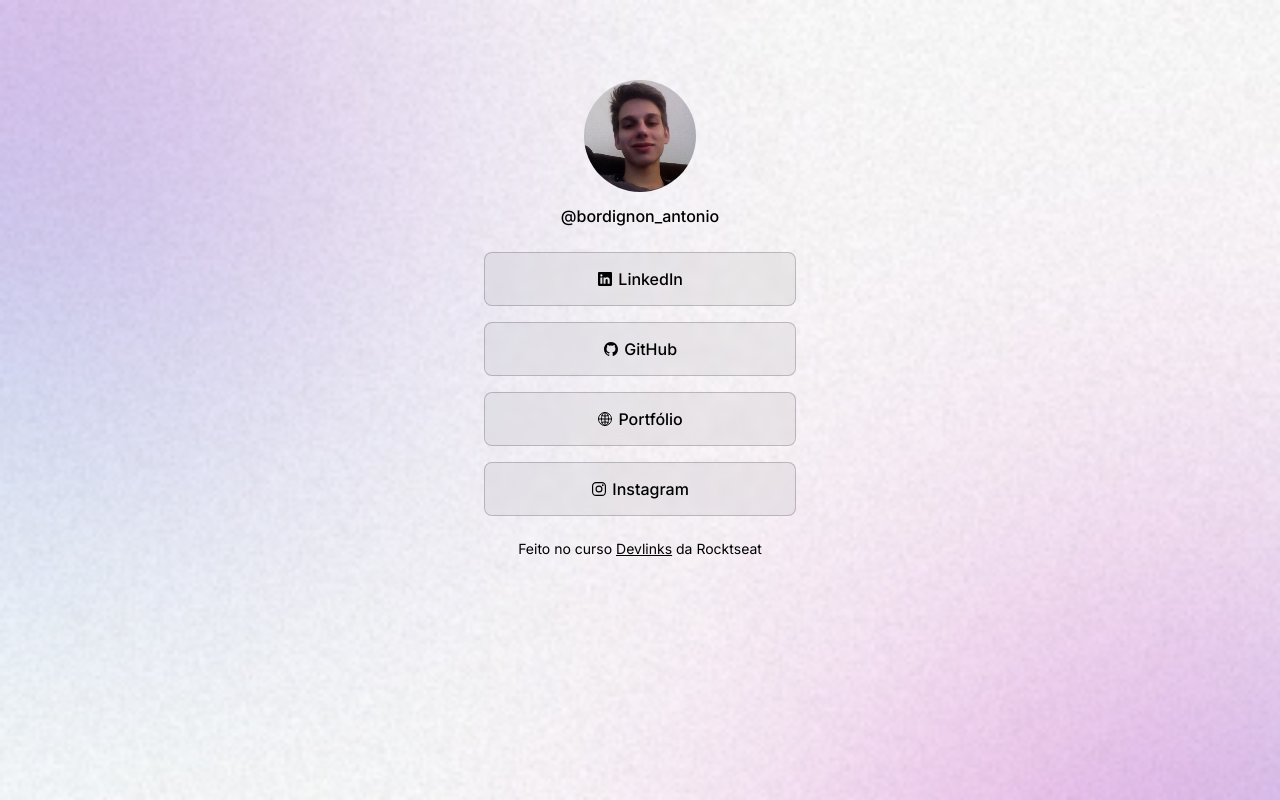
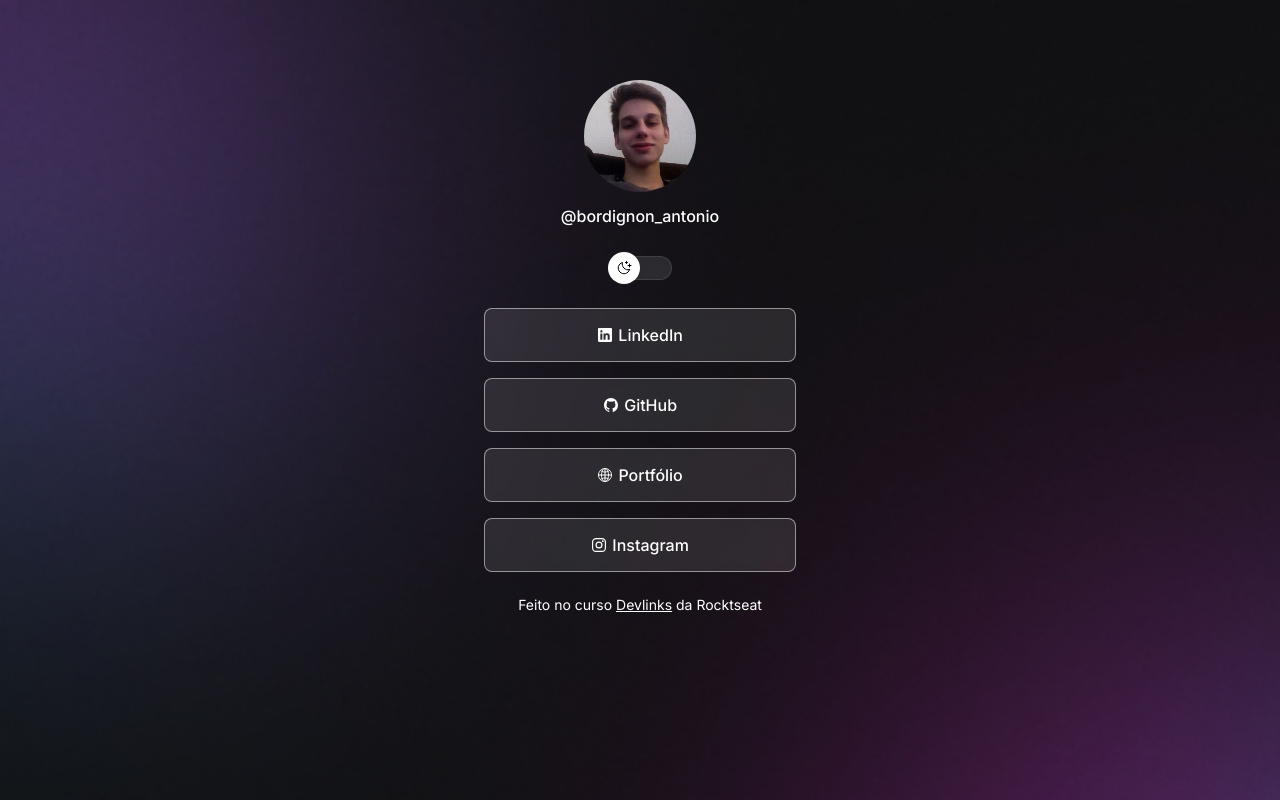
Before and after one commit to antoniobordignon/devlinks, a plain HTML site: page index.html in a window 1280 px wide. Drawn offline with nearby package versions, Linux system fonts and the light colour scheme.

Commit message:
making-the-toggle-button-to-screen-modes

```diff
--- a/index.html
+++ b/index.html
@@ -1,5 +1,5 @@
 <!DOCTYPE html>
-<html lang="en" class="light">
+<html lang="en" class="">
 <head>
     <link rel="preconnect" href="https://fonts.googleapis.com">
     <link rel="preconnect" href="https://fonts.gstatic.com" crossorigin>
@@ -15,6 +15,10 @@
         <div id="profile">
             <img class="round-img" src="./assets/avatar.jpg"  alt="Profile photo">
             <p>@bordignon_antonio</p>
+        </div>
+        <div id="switch">
+            <button></button>
+            <span></span>
         </div>
         <ul>
             <div class="shadow">
--- a/style.css
+++ b/style.css
@@ -10,6 +10,7 @@
     --stroke-color: rgba(255, 255, 255, 0.5);
     --surface-color: rgba(255, 255, 255, 0.1);
     --surface-color-hover: rgba(255, 255, 255, 0.05);
+    --switch-bg-url: url(./assets/moon-stars.svg);
 }
 
 .light {
@@ -18,6 +19,7 @@
     --stroke-color: rgba(0, 0, 0, 0.2);
     --surface-color: rgba(0, 0, 0, 0.05);
     --surface-color-hover: rgba(0, 0, 0, 0.02);
+    --switch-bg-url: url(./assets/sun.svg);
 }
 
 body {
@@ -48,16 +50,53 @@ body * {
 
 #profile p {
     font-weight: 500;
-    font-size: 16px;
     line-height: 24px;
     margin-top: 8px;
+
 }
+
+#switch {
+    position:  relative;
+    width: 64px;
+    margin: 4px auto;
+}
+
+#switch button {
+    width: 32px;
+    height: 32px;
+    background: white var(--switch-bg-url) no-repeat center;
+    border: 0;
+    border-radius: 50%;
+    position: absolute;
+    z-index: 1;
+    lef: 0;
+    top: 50%;
+    transform: translateY(-50%)
+}
+
+#switch span {
+    display: block;
+    width: 64px;
+    height: 24px;
+    background: var(--surface-color);
+    border: 1px solid var(--surface-color);
+    background-filter: blur(4px);
+    -webkit-backdrop-filter: blur(4px);
+    border-radius: 999px;
+}
+
+.light #switch button {
+    right: 0;
+    left: initial;
+}
+
 
 ul {
     list-style: none;
     display: flex;
     flex-direction: column;
     gap: 16px;
+    padding-top: 24px;
 }
 
 ul li a {
```
Also changed, not shown: assets/moon-stars.svg (added), assets/sun.svg (added).
